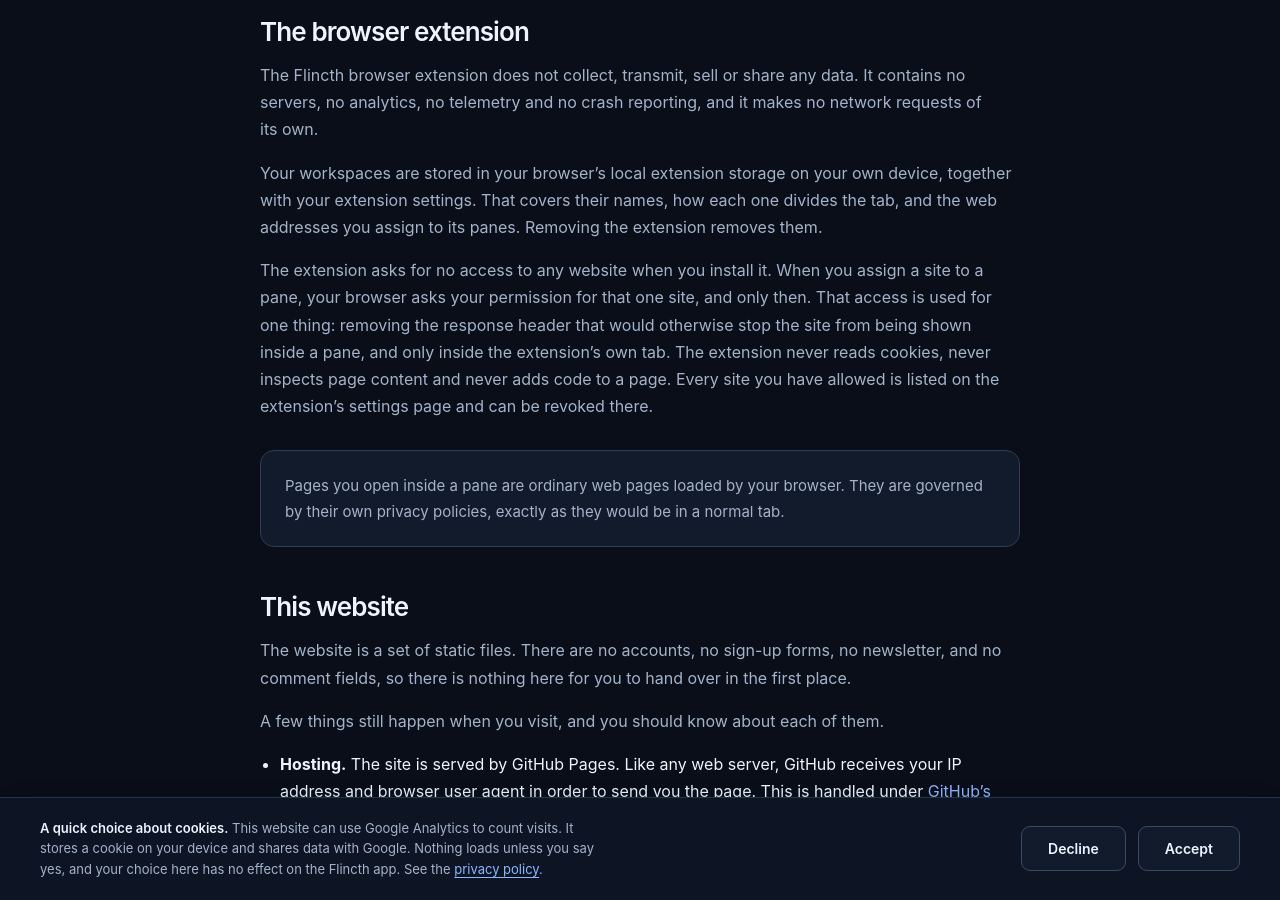
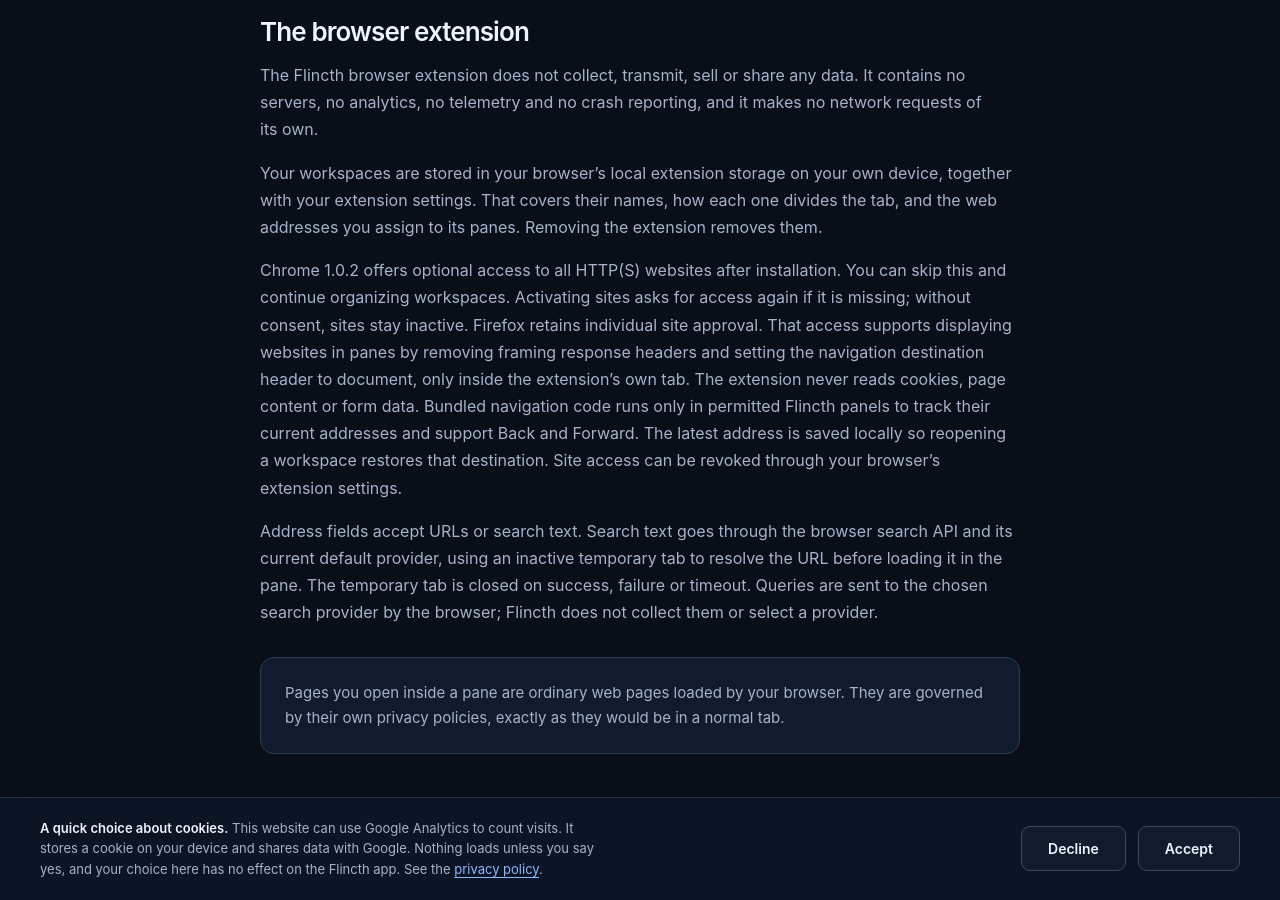
Before and after one commit to safakveziran/flincth-website, a Jekyll site: the page built from privacy.html, in a window 1280 px wide and 900 px high, scrolled down 1063 px. Built offline with Jekyll 4.4.1, drawn with Linux system fonts in a browser that asks for light colours.

Commit message:
Align extension website and privacy copy with 1.0.2

```diff
--- a/chrome.html
+++ b/chrome.html
@@ -10,7 +10,7 @@
 og_image: /assets/og-extension.png
 og_image_alt: og_image_alt
 sitemap:
-  lastmod: 2026-10-03
+  lastmod: 2026-10-04
   changefreq: monthly
   priority: 0.8
 ---
--- a/edge.html
+++ b/edge.html
@@ -10,7 +10,7 @@
 og_image: /assets/og-extension.png
 og_image_alt: og_image_alt
 sitemap:
-  lastmod: 2026-10-03
+  lastmod: 2026-10-04
   changefreq: monthly
   priority: 0.8
 ---
--- a/firefox.html
+++ b/firefox.html
@@ -10,7 +10,7 @@
 og_image: /assets/og-extension.png
 og_image_alt: og_image_alt
 sitemap:
-  lastmod: 2026-10-03
+  lastmod: 2026-10-04
   changefreq: monthly
   priority: 0.8
 ---
--- a/privacy.html
+++ b/privacy.html
@@ -22,7 +22,8 @@
     <h2 id="extension">The browser extension</h2>
     <p>The Flincth browser extension does not collect, transmit, sell or share any data. It contains no servers, no analytics, no telemetry and no crash reporting, and it makes no network requests of its own.</p>
     <p>Your workspaces are stored in your browser’s local extension storage on your own device, together with your extension settings. That covers their names, how each one divides the tab, and the web addresses you assign to its panes. Removing the extension removes them.</p>
-    <p>The extension asks for no access to any website when you install it. When you assign a site to a pane, your browser asks your permission for that one site, and only then. That access is used for one thing: removing the response header that would otherwise stop the site from being shown inside a pane, and only inside the extension’s own tab. The extension never reads cookies, never inspects page content and never adds code to a page. Every site you have allowed is listed on the extension’s settings page and can be revoked there.</p>
+    <p>Chrome 1.0.2 offers optional access to all HTTP(S) websites after installation. You can skip this and continue organizing workspaces. Activating sites asks for access again if it is missing; without consent, sites stay inactive. Firefox retains individual site approval. That access supports displaying websites in panes by removing framing response headers and setting the navigation destination header to document, only inside the extension’s own tab. The extension never reads cookies, page content or form data. Bundled navigation code runs only in permitted Flincth panels to track their current addresses and support Back and Forward. The latest address is saved locally so reopening a workspace restores that destination. Site access can be revoked through your browser’s extension settings.</p>
+    <p>Address fields accept URLs or search text. Search text goes through the browser search API and its current default provider, using an inactive temporary tab to resolve the URL before loading it in the pane. The temporary tab is closed on success, failure or timeout. Queries are sent to the chosen search provider by the browser; Flincth does not collect them or select a provider.</p>
     <div class="callout"><p>Pages you open inside a pane are ordinary web pages loaded by your browser. They are governed by their own privacy policies, exactly as they would be in a normal tab.</p></div>
 
     <h2>This website</h2>
```
Also changed, not shown: other parts of privacy.html (+1 -1 lines), _data/i18n/en.yml (+4 -4 lines).
